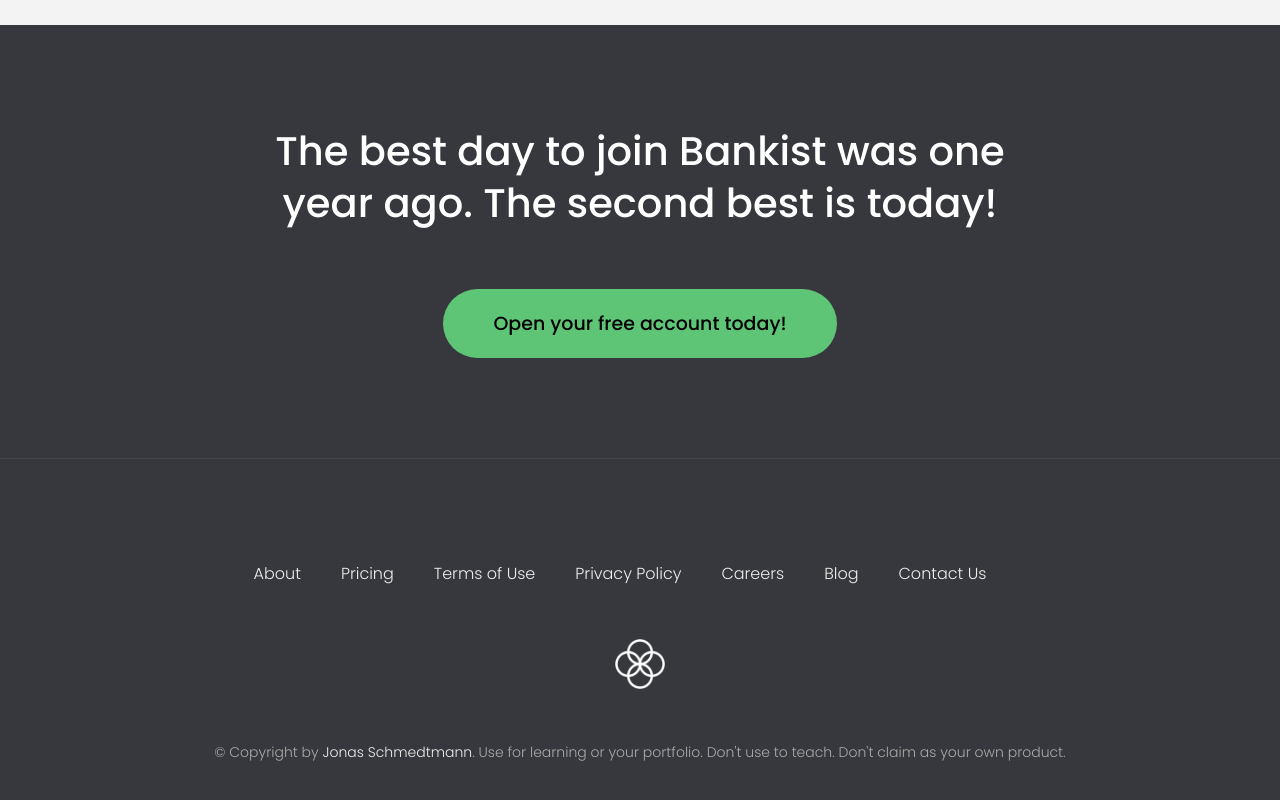
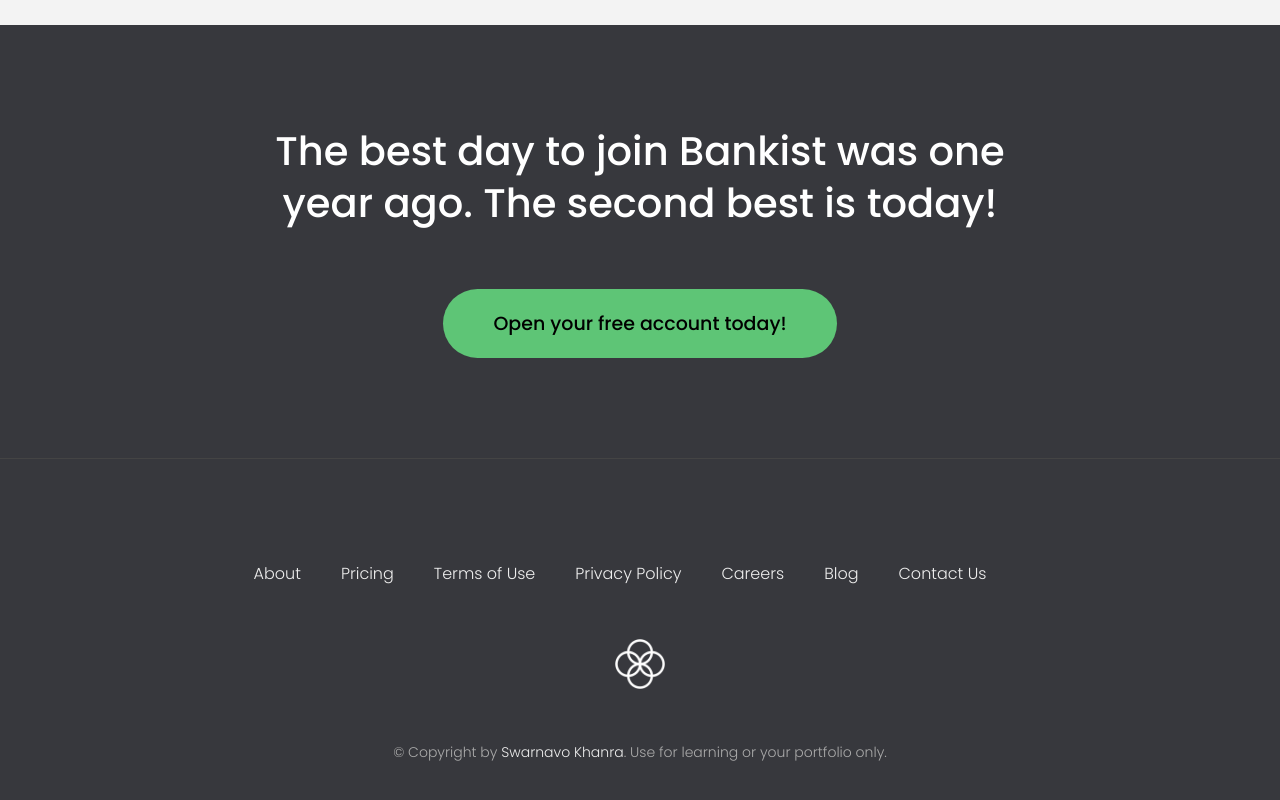
Before and after one commit to JS-GodMode/Bankist-site, a plain HTML site: page index.html in a window 1280 px wide. Shown: the part 4171-4971 px from the top of the page. Drawn offline with Linux system fonts and the light colour scheme.

Commit message:
update index.html

```diff
--- a/index.html
+++ b/index.html
@@ -323,10 +323,9 @@
         <a
           class="footer__link twitter-link"
           target="_blank"
-          href="https://twitter.com/jonasschmedtman"
-          >Jonas Schmedtmann</a
-        >. Use for learning or your portfolio. Don't use to teach. Don't claim
-        as your own product.
+          href="hhttps://github.com/Anonav0"
+          >Swarnavo Khanra</a
+        >. Use for learning or your portfolio only.
       </p>
     </footer>
 
```
